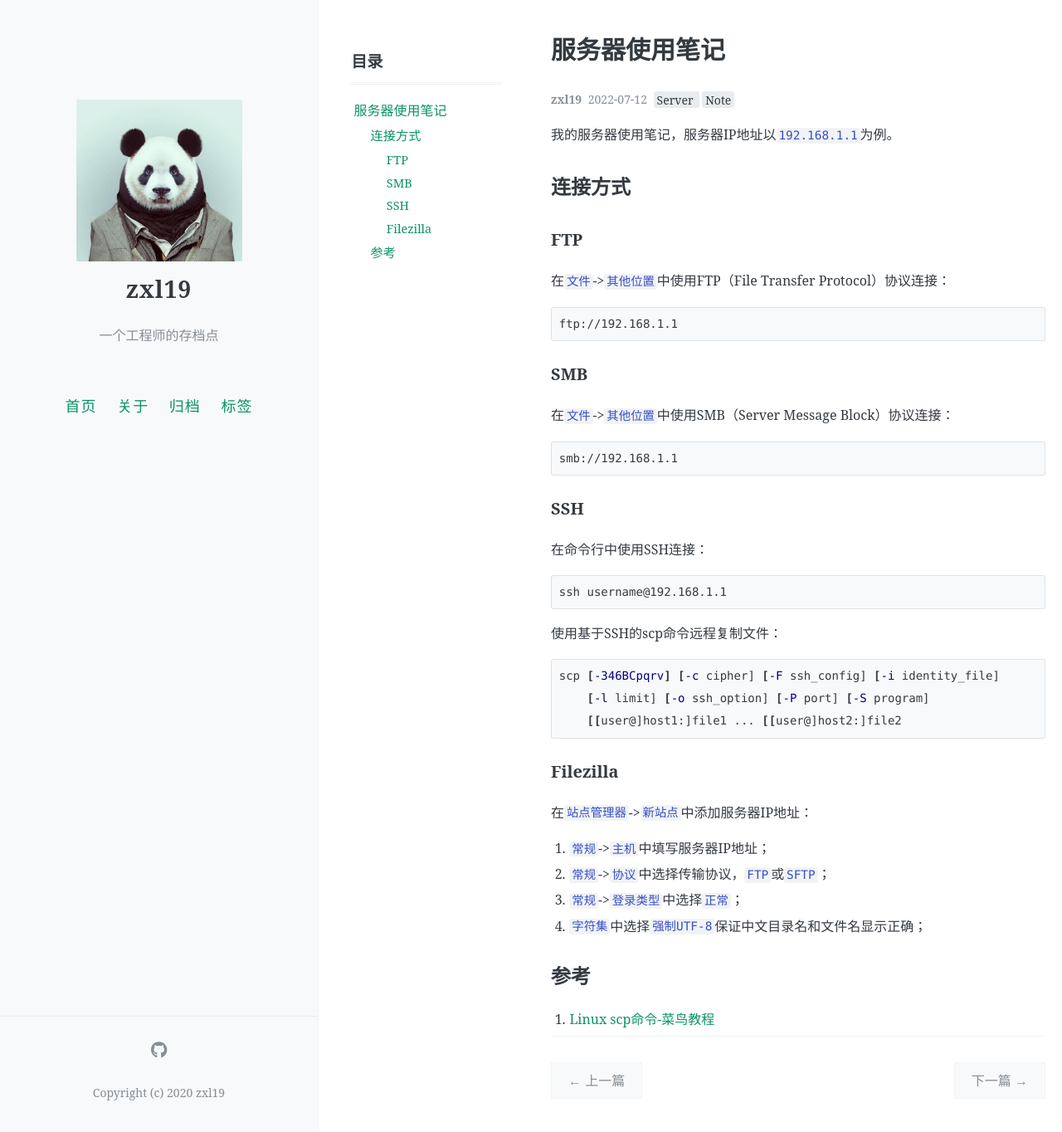
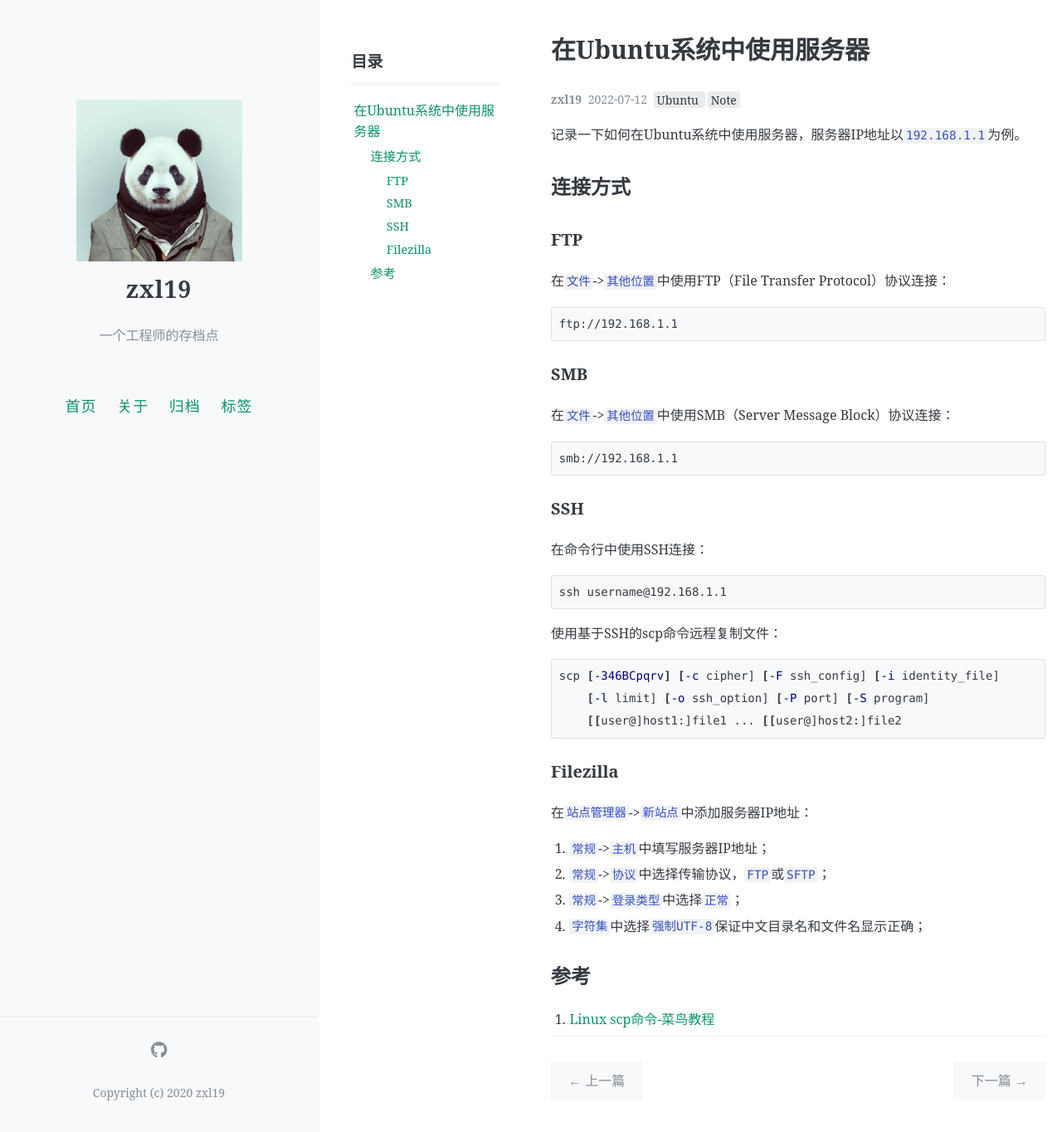
Before and after one commit to zxl19/zxl19.github.io, a Jekyll site: the page built from _posts/2022-07-12-ubuntu-server.md, in a window 1280 px wide and 1364 px high. Shown: the whole window at 83% size. Built offline with Jekyll 4.4.1, drawn with Linux system fonts in a browser that asks for light colours; comment, search, counter and statistics services are not loaded.

Commit message:
Update Posts

```diff
--- a/_posts/2022-07-12-server-note.md
+++ b/_posts/2022-07-12-ubuntu-server.md
@@ -1,15 +1,15 @@
 ---
 layout: post
-title: 服务器使用笔记
+title: 在Ubuntu系统中使用服务器
 date: 2022-07-12
 author: zxl19
-tags: [Server, Note]
+tags: [Ubuntu, Note]
 comments: true
 toc: true
 pinned: false
 ---
 
-我的服务器使用笔记，服务器IP地址以`192.168.1.1`为例。
+记录一下如何在Ubuntu系统中使用服务器，服务器IP地址以`192.168.1.1`为例。
 
 <!-- more -->
 
```
Also changed, not shown: _posts/2021-08-23-eigen-note.md (+3 -2 lines), _posts/2023-02-27-ubuntu-ip.md (+1 -1 lines).
